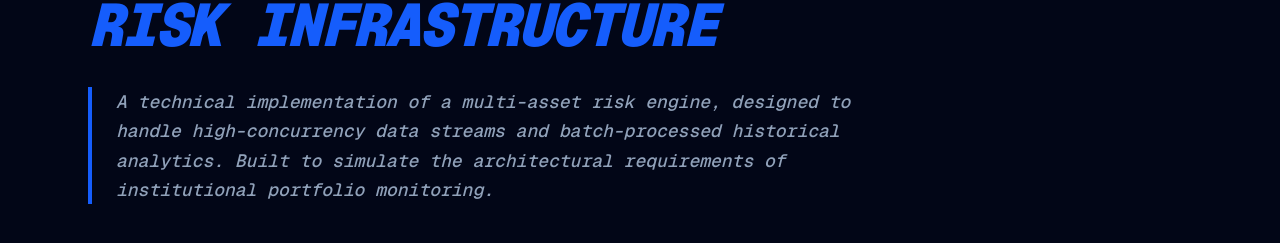
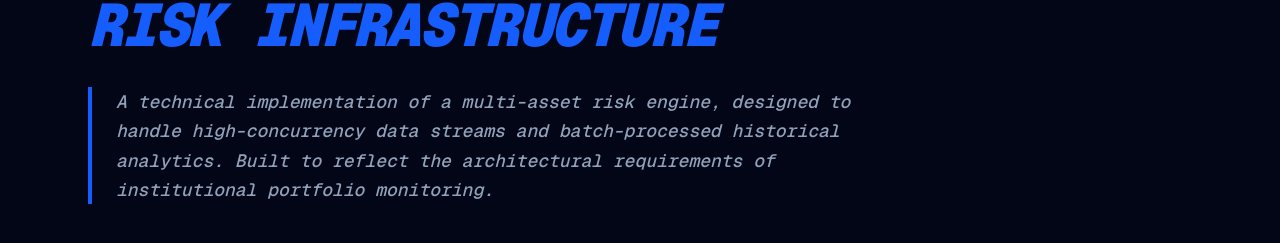
Before and after one commit to YeeshuPushparag/risk-engine, a Next.js app in the folder nextjs/: page / in a window 1280 px wide. Shown: the part 226-469 px from the top of the page. Built offline with nearby package versions, Linux system fonts and the light colour scheme.

Commit message:
changed wording

```diff
--- a/nextjs/src/app/page.tsx
+++ b/nextjs/src/app/page.tsx
@@ -29,7 +29,7 @@ export default function ProjectPage() {
         <p className="max-w-3xl text-lg text-slate-400 font-medium leading-relaxed italic border-l-4 border-blue-600 pl-6 mb-10">
           A technical implementation of a multi-asset risk engine, designed to handle
           high-concurrency data streams and batch-processed historical analytics.
-          Built to simulate the architectural requirements of institutional portfolio monitoring.
+          Built to reflect the architectural requirements of institutional portfolio monitoring.
         </p>
 
        {/* ACTION BUTTONS */}
```
